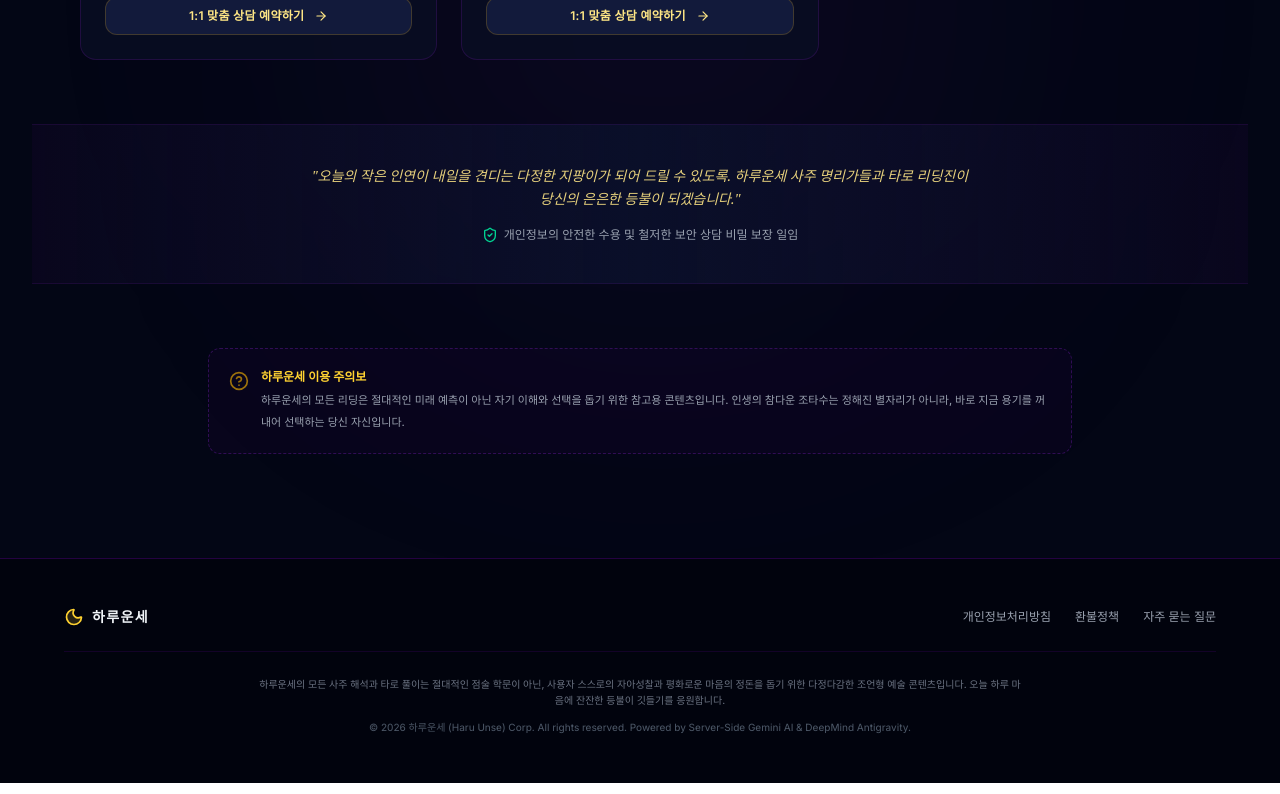
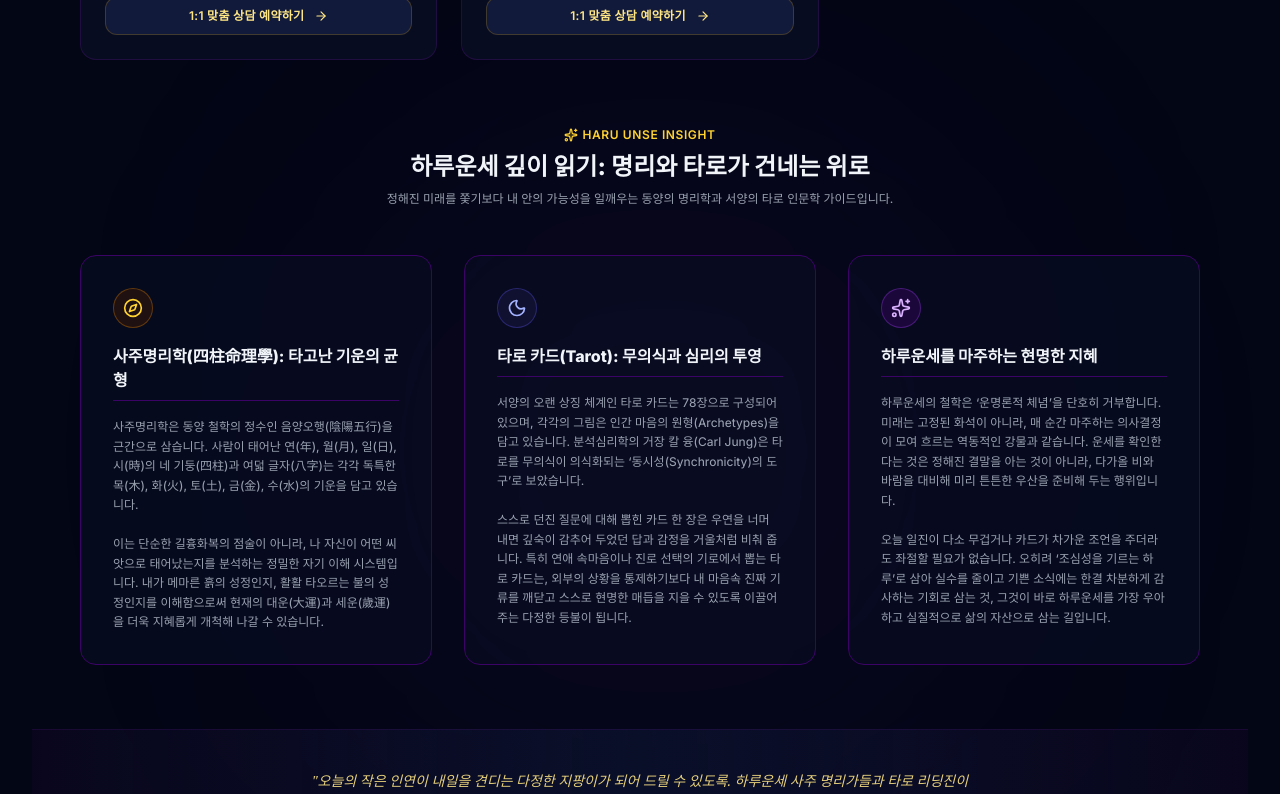
Before and after one commit to ljh200048/-, a React (Vite) app: page / in a window 1280 px wide. Shown: the part 1160-1954 px from the top of the page. Built offline with nearby package versions, Linux system fonts and the light colour scheme.

Commit message:
feat: enhance SEO and compliance for AdSense
- Added Google site verification tag
- Implemented robots.txt and sitemap.xml
- Added educational content for SEO quality
- Updated policy and legal documentation pages

```diff
--- a/index.html
+++ b/index.html
@@ -3,6 +3,7 @@
   <head>
     <meta charset="UTF-8" />
     <meta name="viewport" content="width=device-width, initial-scale=1.0" />
+    <meta name="google-site-verification" content="mhBnZ79JZAlZ_xpXY3zNxCVs0pQehyrTx69pIKG8FGQ" />
     <title>하루운세</title>
     <meta name="google-adsense-account" content="ca-pub-8035431829602969">
     <script async src="https://pagead2.googlesyndication.com/pagead/js/adsbygoogle.js?client=ca-pub-8035431829602969"
--- a/server.ts
+++ b/server.ts
@@ -50,6 +50,26 @@ app.get("/api/health", (req, res) => {
 app.get("/ads.txt", (req, res) => {
   res.type("text/plain");
   res.send("google.com, pub-8035431829602969, DIRECT, f08c47fec0942fa0");
+});
+
+// robots.txt for search engines
+app.get("/robots.txt", (req, res) => {
+  res.type("text/plain");
+  res.send("User-agent: *\nAllow: /\nDisallow: /admin\n\nSitemap: https://ais-pre-63i7nm5mcnfzxbojptiful-554240967075.asia-northeast1.run.app/sitemap.xml");
+});
+
+// sitemap.xml for search engines
+app.get("/sitemap.xml", (req, res) => {
+  res.type("application/xml");
+  res.send(`<?xml version="1.0" encoding="UTF-8"?>
+<urlset xmlns="http://www.sitemaps.org/schemas/sitemap/0.9">
+  <url>
+    <loc>https://ais-pre-63i7nm5mcnfzxbojptiful-554240967075.asia-northeast1.run.app/</loc>
+    <lastmod>2026-07-07</lastmod>
+    <changefreq>daily</changefreq>
+    <priority>1.0</priority>
+  </url>
+</urlset>`);
 });
 
 // 2. Gemini-Powered / Poetic Tarot interpretive AI endpoint
--- a/src/components/HomeView.tsx
+++ b/src/components/HomeView.tsx
@@ -160,6 +160,64 @@ export default function HomeView({ onChangeTab, onSelectProduct }: HomeViewProps
         </div>
       </div>
 
+      {/* Premium Educational Guide for AdSense Compliance & SEO Richness */}
+      <div className="max-w-6xl mx-auto px-4 space-y-12" id="educational_guide_section">
+        <div className="text-center space-y-2">
+          <span className="text-xs font-semibold text-amber-300 tracking-wider inline-flex items-center gap-1">
+            <Sparkles className="w-3.5 h-3.5 text-amber-300 fill-amber-300/20" />
+            HARU UNSE INSIGHT
+          </span>
+          <h2 className="text-2xl font-bold text-slate-100 font-sans">하루운세 깊이 읽기: 명리와 타로가 건네는 위로</h2>
+          <p className="text-gray-400 text-xs max-w-lg mx-auto">
+            정해진 미래를 쫓기보다 내 안의 가능성을 일깨우는 동양의 명리학과 서양의 타로 인문학 가이드입니다.
+          </p>
+        </div>
+
+        <div className="grid grid-cols-1 md:grid-cols-3 gap-8" id="educational_guide_grid">
+          {/* Card 1: Saju */}
+          <div className="rounded-2xl bg-[#090E24]/60 p-6 md:p-8 border border-purple-950 hover:border-purple-900/40 transition-all duration-300 space-y-4">
+            <div className="w-10 h-10 rounded-full bg-amber-950/40 border border-amber-500/30 flex items-center justify-center">
+              <Compass className="w-5 h-5 text-amber-300" />
+            </div>
+            <h3 className="text-base font-bold text-slate-100 border-b border-purple-950 pb-2">
+              사주명리학(四柱命理學): 타고난 기운의 균형
+            </h3>
+            <p className="text-xs text-gray-400 leading-relaxed space-y-2">
+              사주명리학은 동양 철학의 정수인 음양오행(陰陽五行)을 근간으로 삼습니다. 사람이 태어난 연(年), 월(月), 일(日), 시(時)의 네 기둥(四柱)과 여덟 글자(八字)는 각각 독특한 목(木), 화(火), 토(土), 금(金), 수(水)의 기운을 담고 있습니다. <br/><br/>
+              이는 단순한 길흉화복의 점술이 아니라, 나 자신이 어떤 씨앗으로 태어났는지를 분석하는 정밀한 자기 이해 시스템입니다. 내가 메마른 흙의 성정인지, 활활 타오르는 불의 성정인지를 이해함으로써 현재의 대운(大運)과 세운(歲運)을 더욱 지혜롭게 개척해 나갈 수 있습니다.
+            </p>
+          </div>
+
+          {/* Card 2: Tarot */}
+          <div className="rounded-2xl bg-[#090E24]/60 p-6 md:p-8 border border-purple-950 hover:border-purple-900/40 transition-all duration-300 space-y-4">
+            <div className="w-10 h-10 rounded-full bg-indigo-950/40 border border-indigo-500/30 flex items-center justify-center">
+              <Moon className="w-5 h-5 text-indigo-300" />
+            </div>
+            <h3 className="text-base font-bold text-slate-100 border-b border-purple-950 pb-2">
+              타로 카드(Tarot): 무의식과 심리의 투영
+            </h3>
+            <p className="text-xs text-gray-400 leading-relaxed space-y-2">
+              서양의 오랜 상징 체계인 타로 카드는 78장으로 구성되어 있으며, 각각의 그림은 인간 마음의 원형(Archetypes)을 담고 있습니다. 분석심리학의 거장 칼 융(Carl Jung)은 타로를 무의식이 의식화되는 ‘동시성(Synchronicity)의 도구’로 보았습니다. <br/><br/>
+              스스로 던진 질문에 대해 뽑힌 카드 한 장은 우연을 너머 내면 깊숙이 감추어 두었던 답과 감정을 거울처럼 비춰 줍니다. 특히 연애 속마음이나 진로 선택의 기로에서 뽑는 타로 카드는, 외부의 상황을 통제하기보다 내 마음속 진짜 기류를 깨닫고 스스로 현명한 매듭을 지을 수 있도록 이끌어 주는 다정한 등불이 됩니다.
+            </p>
+          </div>
+
+          {/* Card 3: Mindfulness */}
+          <div className="rounded-2xl bg-[#090E24]/60 p-6 md:p-8 border border-purple-950 hover:border-purple-900/40 transition-all duration-300 space-y-4">
+            <div className="w-10 h-10 rounded-full bg-purple-950/40 border border-purple-500/30 flex items-center justify-center">
+              <Sparkles className="w-5 h-5 text-purple-300" />
+            </div>
+            <h3 className="text-base font-bold text-slate-100 border-b border-purple-950 pb-2">
+              하루운세를 마주하는 현명한 지혜
+            </h3>
+            <p className="text-xs text-gray-400 leading-relaxed space-y-2">
+              하루운세의 철학은 ‘운명론적 체념’을 단호히 거부합니다. 미래는 고정된 화석이 아니라, 매 순간 마주하는 의사결정이 모여 흐르는 역동적인 강물과 같습니다. 운세를 확인한다는 것은 정해진 결말을 아는 것이 아니라, 다가올 비와 바람을 대비해 미리 튼튼한 우산을 준비해 두는 행위입니다. <br/><br/>
+              오늘 일진이 다소 무겁거나 카드가 차가운 조언을 주더라도 좌절할 필요가 없습니다. 오히려 ‘조심성을 기르는 하루’로 삼아 실수를 줄이고 기쁜 소식에는 한결 차분하게 감사하는 기회로 삼는 것, 그것이 바로 하루운세를 가장 우아하고 실질적으로 삶의 자산으로 삼는 길입니다.
+            </p>
+          </div>
+        </div>
+      </div>
+
       {/* Simple emotional review snapshot banner */}
       <div className="bg-gradient-to-r from-purple-950/10 via-[#0A0F29] to-purple-950/10 border-y border-purple-900/20 py-10 px-4 text-center space-y-4">
         <p className="text-amber-200/90 text-sm font-serif italic max-w-2xl mx-auto leading-relaxed">
```
Also changed, not shown: src/components/PoliciesView.tsx (+58 -21 lines), public/robots.txt (added), 1 other file (tests, documents, lock files or other folders).
